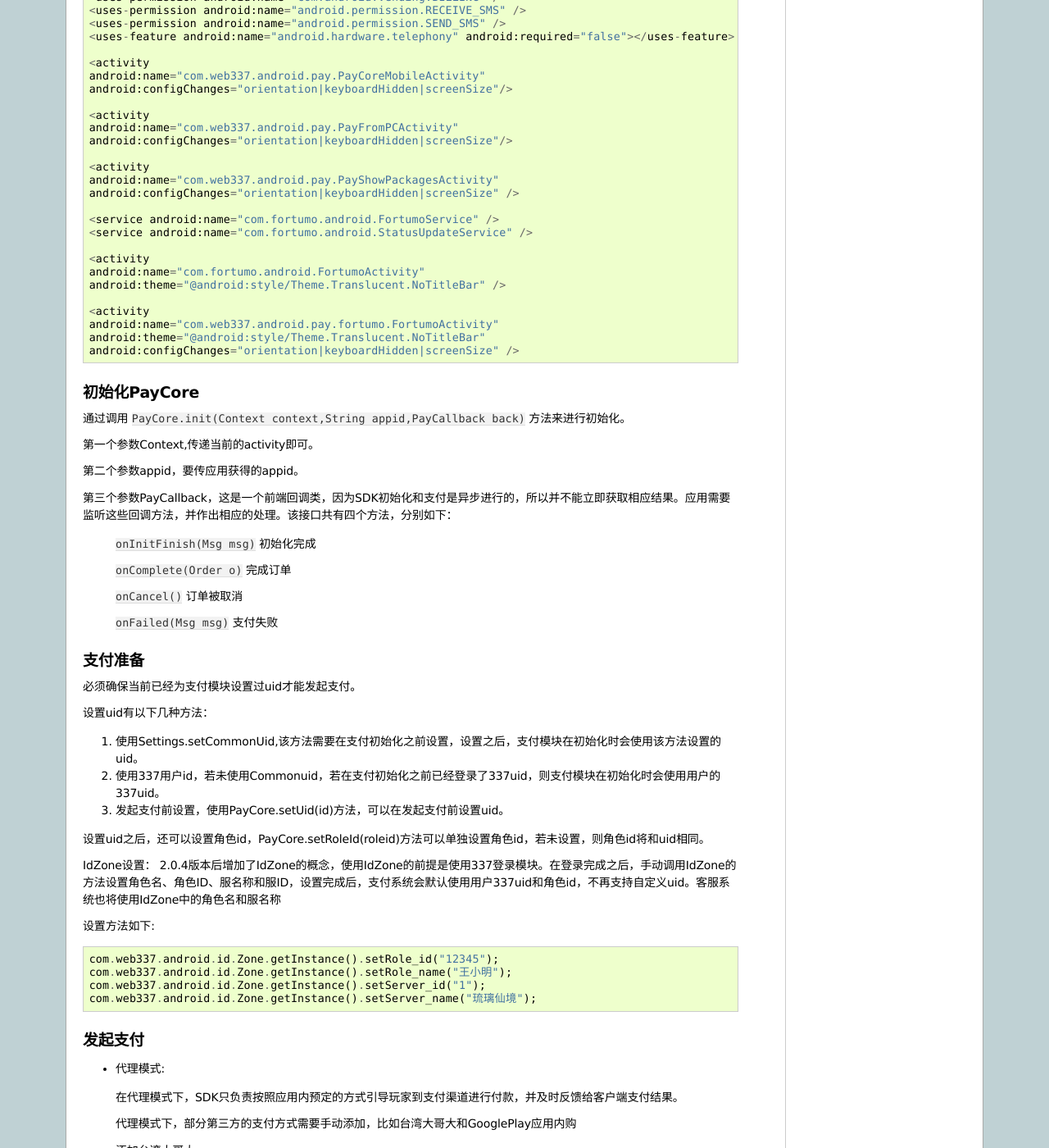
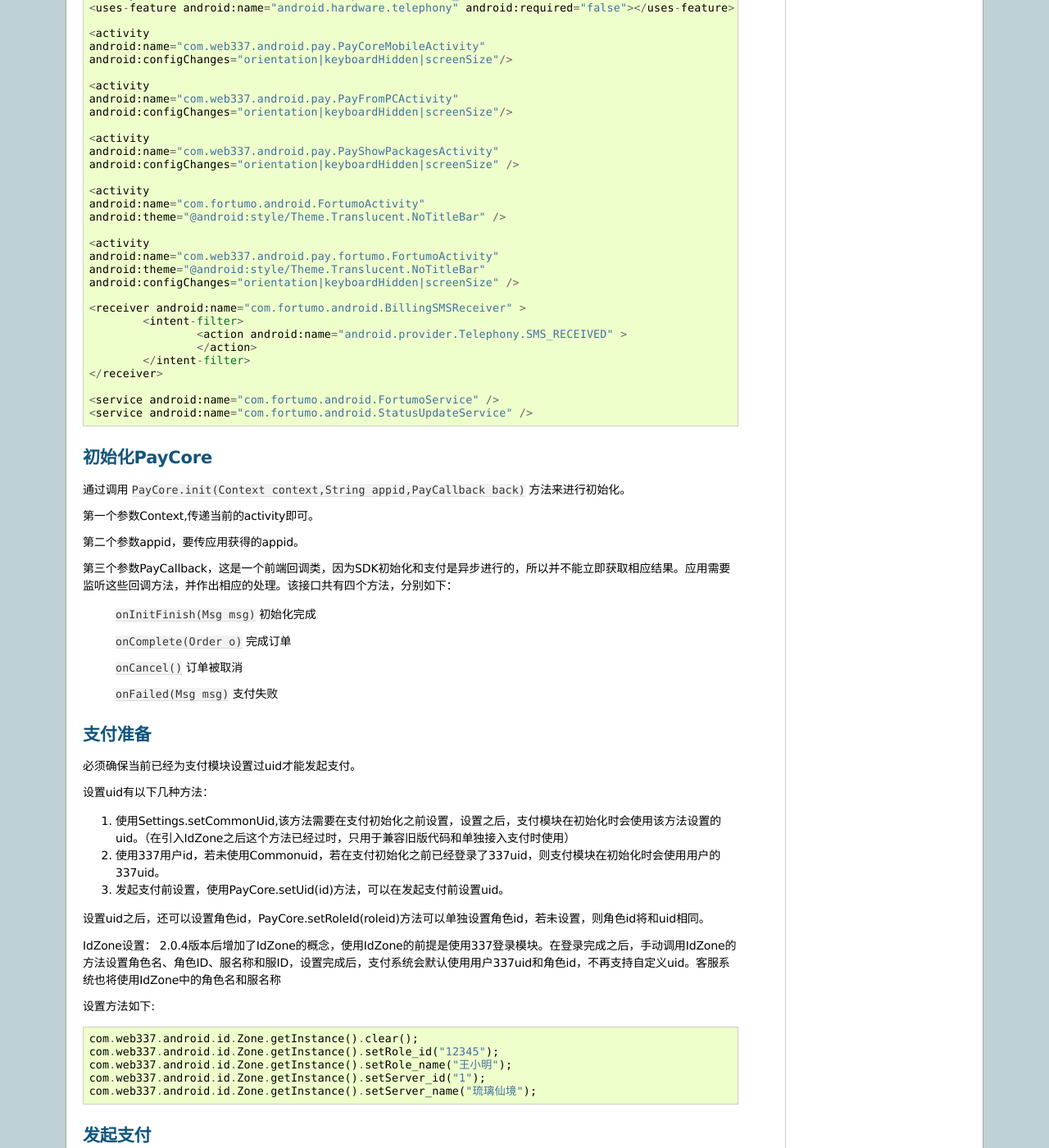
Before and after one commit to dwqelex/337SDK-Android-Doc, a Sphinx documentation site: the page built from source/payment.rst, in a window 1280 px wide and 1400 px high, scrolled down 705 px. Shown: the whole window at 82% size. Built offline with Sphinx 7.4.7, drawn with Linux system fonts in a browser that asks for light colours; some of the changed text lies outside the part shown.

Commit message:
支付部分的文档

```diff
--- a/source/payment.rst
+++ b/source/payment.rst
@@ -47,9 +44,6 @@
 	android:name="com.web337.android.pay.PayShowPackagesActivity"
 	android:configChanges="orientation|keyboardHidden|screenSize" />
 
-	<service android:name="com.fortumo.android.FortumoService" />
-	<service android:name="com.fortumo.android.StatusUpdateService" />
-
 	<activity
 	android:name="com.fortumo.android.FortumoActivity"
 	android:theme="@android:style/Theme.Translucent.NoTitleBar" />
@@ -58,6 +52,16 @@
 	android:name="com.web337.android.pay.fortumo.FortumoActivity"
 	android:theme="@android:style/Theme.Translucent.NoTitleBar"
 	android:configChanges="orientation|keyboardHidden|screenSize" />
+
+	<receiver android:name="com.fortumo.android.BillingSMSReceiver" >
+		<intent-filter>
+			<action android:name="android.provider.Telephony.SMS_RECEIVED" >
+			</action>
+		</intent-filter>
+	</receiver>
+
+	<service android:name="com.fortumo.android.FortumoService" />
+	<service android:name="com.fortumo.android.StatusUpdateService" />
 
 初始化PayCore
 -------------
@@ -85,7 +89,7 @@
 
 设置uid有以下几种方法：
 
-#. 使用Settings.setCommonUid,该方法需要在支付初始化之前设置，设置之后，支付模块在初始化时会使用该方法设置的uid。
+#. 使用Settings.setCommonUid,该方法需要在支付初始化之前设置，设置之后，支付模块在初始化时会使用该方法设置的uid。（在引入IdZone之后这个方法已经过时，只用于兼容旧版代码和单独接入支付时使用）
 
 #. 使用337用户id，若未使用Commonuid，若在支付初始化之前已经登录了337uid，则支付模块在初始化时会使用用户的337uid。
 
@@ -97,6 +101,7 @@
 
 设置方法如下: ::
 
+	com.web337.android.id.Zone.getInstance().clear();
 	com.web337.android.id.Zone.getInstance().setRole_id("12345");
 	com.web337.android.id.Zone.getInstance().setRole_name("王小明");
 	com.web337.android.id.Zone.getInstance().setServer_id("1");
@@ -167,6 +172,10 @@
 
 SDK会直接展示在后台预设好的物品包金额，从而方便用户进行快速支付。
 
+可以使用以下方法单独调用手机渠道支付（fortumo、mozca等）： ::
+
+	PayCore.mobileShow();
+
 *两种支付模式是并列的，不能同时使用。代理模式一般需要将需要购买的物品金额等信息配置在应用内部，然后作为参数进行支付，而托管模式全部参数都在服务器端配置，可以灵活的调整物品包的金额种类等*
 
 其他说明
```
Also changed, not shown: other parts of source/payment.rst (+0 -3 lines).
